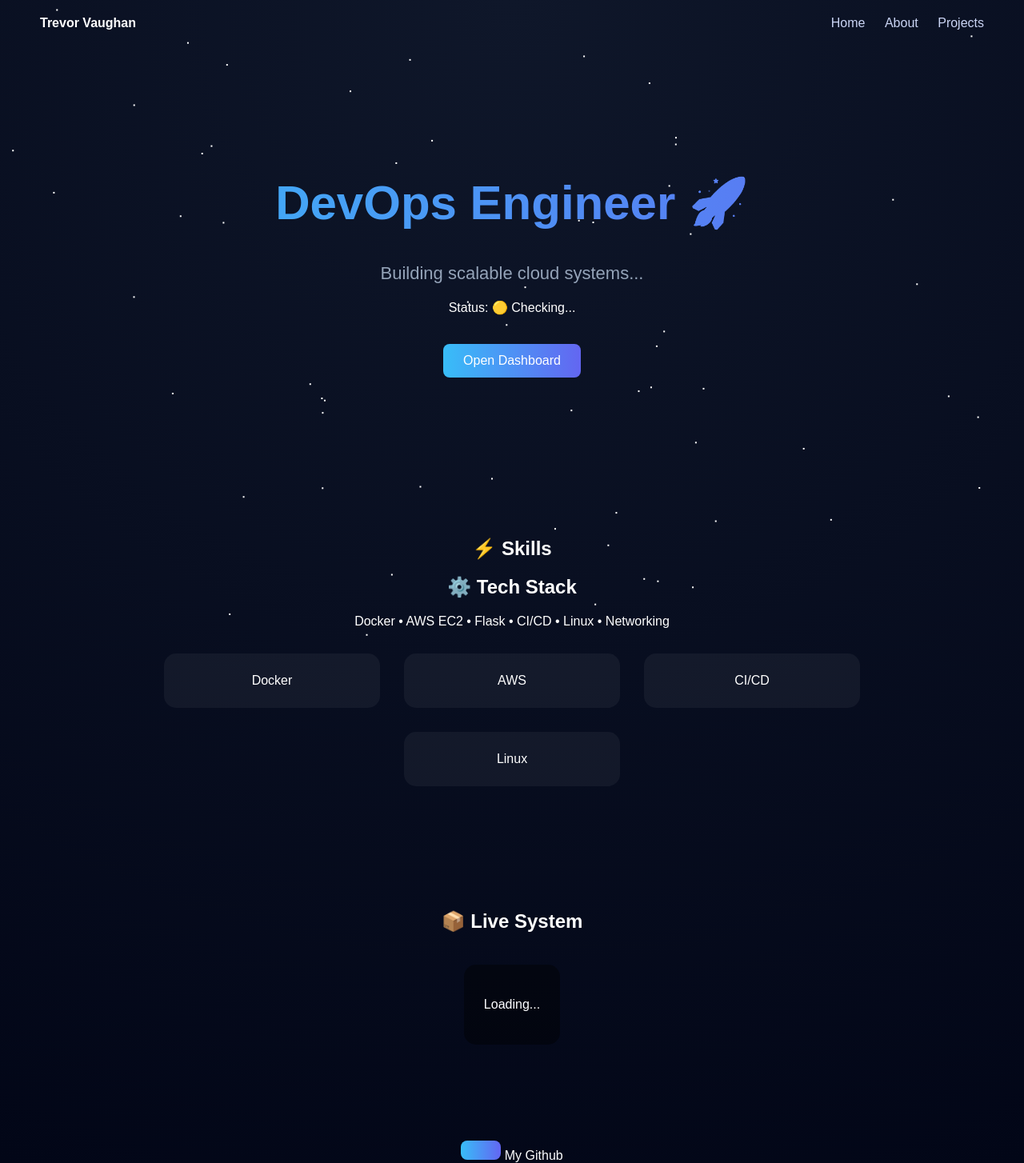
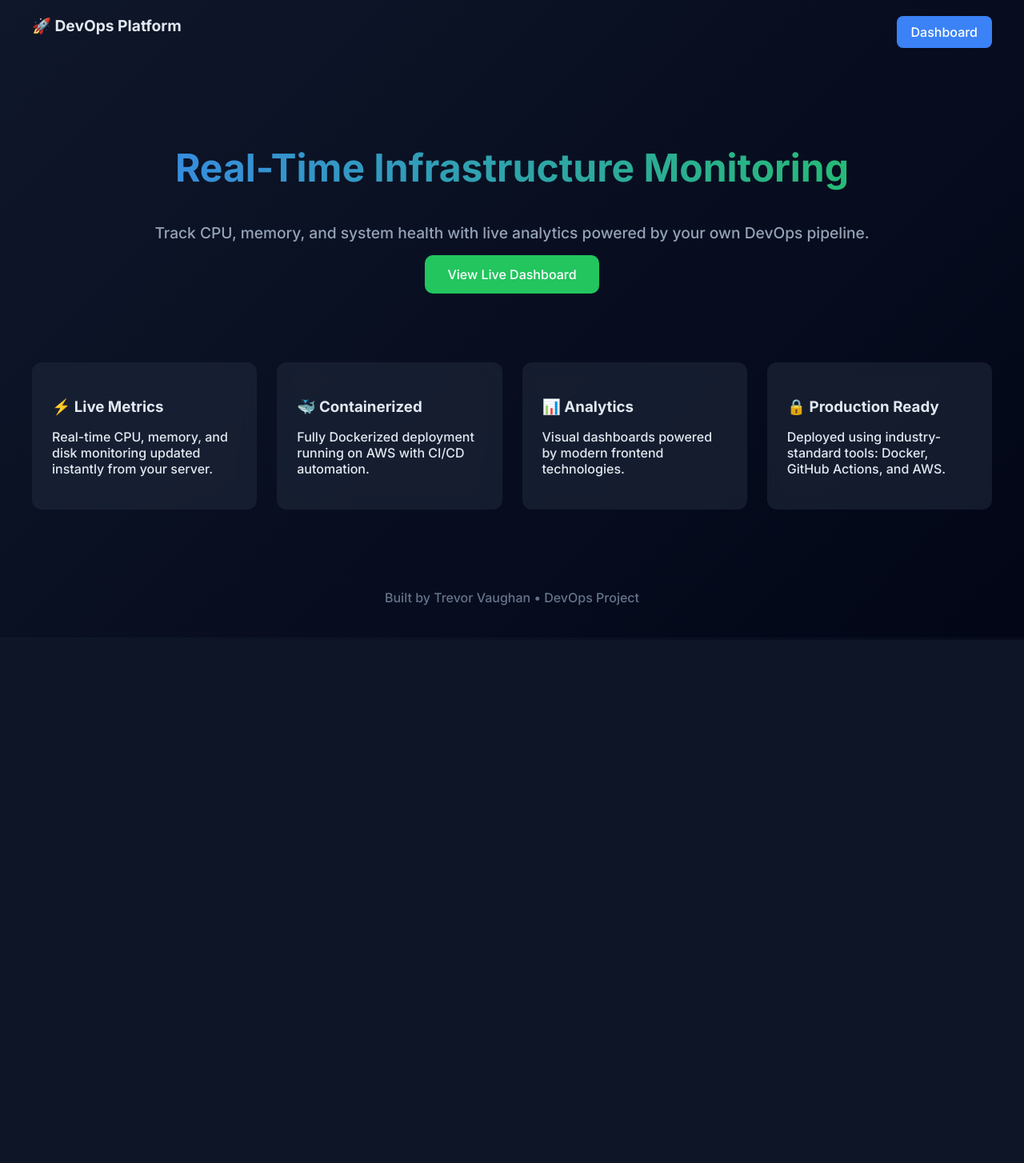
Before and after one commit to TrevorvaughanDEV/devops-project, a Flask app: page / in a window 1280 px wide. Shown: the whole page at 80% size. After the commit the page ends 797 px from the top, so only its background shows below. Run offline with Flask 3, Linux system fonts and the light colour scheme.

Commit message:
final fix system

```diff
--- a/templates/index.html
+++ b/templates/index.html
@@ -1,228 +1,149 @@
 <!DOCTYPE html>
-<html>
+<html lang="en">
 <head>
-<title>Trevor Vaughan | DevOps Engineer</title>
+<meta charset="UTF-8">
+<meta name="viewport" content="width=device-width, initial-scale=1.0">
+<title>DevOps Monitoring Platform</title>
+
+<link href="https://fonts.googleapis.com/css2?family=Inter:wght@300;500;700&display=swap" rel="stylesheet">
 
 <style>
 body {
 margin: 0;
-    font-family: Arial;
-    color: white;
-    background: radial-gradient(circle at top, #0f172a, #020617);
+font-family: 'Inter', sans-serif;
+background: linear-gradient(135deg, #0f172a, #020617);
+color: #e2e8f0;
 overflow-x: hidden;
 }
 
-/* PARTICLES */
-canvas {
-    position: fixed;
-    top: 0;
-    left: 0;
-    z-index: -1;
+/* NAV */
+nav {
+display: flex;
+justify-content: space-between;
+padding: 20px 40px;
 }
 
-/* NAVBAR */
-.navbar {
-    display: flex;
-    justify-content: space-between;
-    padding: 20px 50px;
+.logo {
+font-weight: 700;
+font-size: 1.2rem;
 }
 
-.navbar a {
-    color: #cbd5f5;
-    margin-left: 20px;
+.nav-btn {
+background: #3b82f6;
+padding: 10px 18px;
+border-radius: 8px;
+color: white;
 text-decoration: none;
-}
-
-.navbar a:hover {
-    color: #38bdf8;
 }
 
 /* HERO */
 .hero {
 text-align: center;
-    padding: 120px 20px;
+margin-top: 100px;
+padding: 0 20px;
 }
 
 .hero h1 {
-    font-size: 60px;
-    background: linear-gradient(90deg, #38bdf8, #6366f1);
+font-size: 3rem;
+background: linear-gradient(90deg, #3b82f6, #22c55e);
 -webkit-background-clip: text;
 color: transparent;
 }
 
-.typing {
-    font-size: 22px;
+.hero p {
+margin-top: 20px;
+font-size: 1.2rem;
 color: #94a3b8;
 }
 
-/* CARDS */
-.cards {
-    display: flex;
-    justify-content: center;
-    flex-wrap: wrap;
+.cta {
+margin-top: 30px;
+}
+
+.cta a {
+background: #22c55e;
+padding: 14px 28px;
+border-radius: 10px;
+color: white;
+text-decoration: none;
+font-weight: 500;
+}
+
+/* FEATURES */
+.features {
+margin-top: 100px;
+display: grid;
+grid-template-columns: repeat(auto-fit, minmax(250px, 1fr));
+gap: 25px;
+padding: 0 40px;
 }
 
 .card {
-    background: rgba(255,255,255,0.05);
+background: rgba(30, 41, 59, 0.6);
+backdrop-filter: blur(10px);
 padding: 25px;
-    margin: 15px;
-    border-radius: 15px;
-    width: 220px;
+border-radius: 12px;
 transition: 0.3s;
 }
 
 .card:hover {
-    transform: scale(1.1);
+transform: translateY(-5px);
 }
 
-/* STATUS */
-.status-box {
-    background: rgba(0,0,0,0.4);
-    padding: 25px;
-    border-radius: 15px;
-    display: inline-block;
-    margin-top: 20px;
+.card h3 {
+margin-bottom: 10px;
 }
 
-/* SECTION */
-.section {
+/* FOOTER */
+.footer {
 text-align: center;
-    padding: 60px;
-}
-
-.btn {
-    margin-top: 20px;
-    padding: 12px 25px;
-    border-radius: 8px;
-    background: linear-gradient(90deg, #38bdf8, #6366f1);
-    color: white;
-    text-decoration: none;
-    display: inline-block;
-    transition: 0.3s;
-}
-
-.btn:hover {
-    transform: scale(1.1);
-    box-shadow: 0 0 20px #38bdf8;
+margin: 100px 0 40px;
+color: #64748b;
 }
 </style>
-
 </head>
 
 <body>
 
-<canvas id="bg"></canvas>
+<nav>
+<div class="logo">🚀 DevOps Platform</div>
+<a class="nav-btn" href="/dashboard">Dashboard</a>
+</nav>
 
-<div class="navbar">
-<div><b>Trevor Vaughan</b></div>
-<div>
-<a href="/">Home</a>
-<a href="/about">About</a>
-<a href="/projects">Projects</a>
+<section class="hero">
+<h1>Real-Time Infrastructure Monitoring</h1>
+<p>Track CPU, memory, and system health with live analytics powered by your own DevOps pipeline.</p>
+
+<div class="cta">
+<a href="/dashboard">View Live Dashboard</a>
 </div>
+</section>
+
+<section class="features">
+<div class="card">
+<h3>⚡ Live Metrics</h3>
+<p>Real-time CPU, memory, and disk monitoring updated instantly from your server.</p>
 </div>
 
-<div class="hero">
-<h1>DevOps Engineer 🚀</h1>
-<div class="typing" id="typing"></div>
-<p style="margin-top:20px;">
-Status: <span id="statusDot">🟡 Checking...</span>
-</p>
-
- <a href="/dashboard" class="btn">Open Dashboard</a>
+<div class="card">
+<h3>🐳 Containerized</h3>
+<p>Fully Dockerized deployment running on AWS with CI/CD automation.</p>
 </div>
 
-<div class="section">
-<h2>⚡ Skills</h2>
-<h2>⚙️ Tech Stack</h2>
-<p>
-Docker • AWS EC2 • Flask • CI/CD • Linux • Networking
-</p>
-<div class="cards">
-<div class="card">Docker</div>
-<div class="card">AWS</div>
-<div class="card">CI/CD</div>
-<div class="card">Linux</div>
-</div>
+<div class="card">
+<h3>📊 Analytics</h3>
+<p>Visual dashboards powered by modern frontend technologies.</p>
 </div>
 
-<div class="section">
-<h2>📦 Live System</h2>
+<div class="card">
+<h3>🔒 Production Ready</h3>
+<p>Deployed using industry-standard tools: Docker, GitHub Actions, and AWS.</p>
+</div>
+</section>
 
-<div class="status-box">
-<p id="status">Loading...</p>
-<p id="server"></p>
-<p id="cpu"></p>
-<p id="uptime"></p>
-<p id="version"></p>
-</div>
+<div class="footer">
+Built by Trevor Vaughan • DevOps Project
 </div>
 
-<script>
-
-/* TYPING */
-const text="Building scalable cloud systems...";
-let i=0;
-function type(){
- if(i<text.length){
-  document.getElementById("typing").innerHTML+=text.charAt(i);
-  i++;
-  setTimeout(type,50);
- }
-}
-type();
-
-/* STATUS */
-fetch("/status")
-.then(r=>r.json())
-.then(data=>{
- document.getElementById("status").innerText="Status: "+data.status;
- document.getElementById("server").innerText="Server: "+data.server;
- document.getElementById("cpu").innerText="CPU: "+data.cpu+"%";
- document.getElementById("uptime").innerText="Uptime: "+data.uptime+"s";
- document.getElementById("version").innerText="Version: "+data.version;
-});
-
-/* PARTICLES */
-const canvas=document.getElementById("bg");
-const ctx=canvas.getContext("2d");
-canvas.width=window.innerWidth;
-canvas.height=window.innerHeight;
-
-let particles=[];
-for(let i=0;i<80;i++){
- particles.push({
-  x:Math.random()*canvas.width,
-  y:Math.random()*canvas.height,
-  vx:(Math.random()-0.5),
-  vy:(Math.random()-0.5)
- });
-}
-
-function draw(){
- ctx.clearRect(0,0,canvas.width,canvas.height);
- particles.forEach(p=>{
-  p.x+=p.vx;
-  p.y+=p.vy;
-  ctx.fillStyle="white";
-  ctx.fillRect(p.x,p.y,2,2);
- });
- requestAnimationFrame(draw);
-}
-draw();
-
-fetch("/status")
-.then(r=>r.json())
-.then(data=>{
-  const dot = document.getElementById("statusDot");
-  dot.innerText = data.status === "running" ? "🟢 Live" : "🔴 Down";
-});
-</script>
-
-<div style="text-align:center; margin-top:40px;">
-<a href="https://github.com/trevorvaughandev/devops-project" target="_blank" class="btn"></a>
-My Github
-</a>
-</div>
 </body>
 </html>
```
Lines whose indentation alone changed are shown as unchanged.
